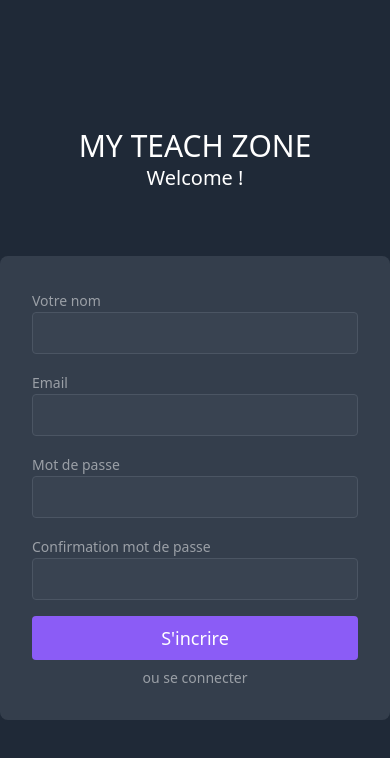
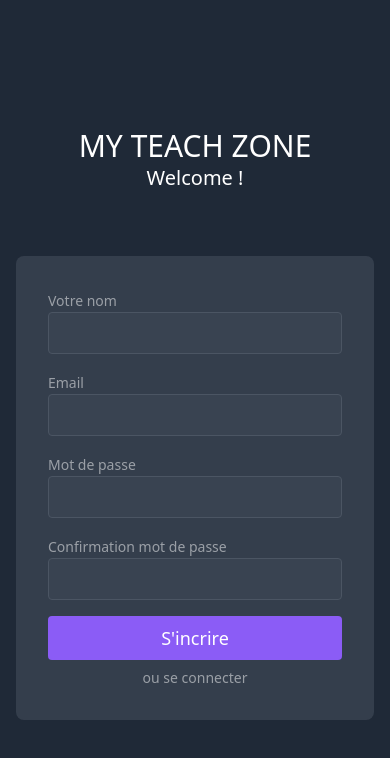
Before and after one commit to Rabire/my-teach-zone, a React (Vite) app: page /register in a window 390 px wide. Shown: the top 758 px of the page. Built offline with nearby package versions, Linux system fonts and the light colour scheme.

Commit message:
styles: gest layout responsive

```diff
--- a/src/pages/Login.tsx
+++ b/src/pages/Login.tsx
@@ -30,12 +30,12 @@ const Login = () => {
   const firstError = Object.values(errors)[0];
 
   return (
-    <main>
+    <main className="flex flex-col items-center">
       <h1 className="mt-32 text-center text-3xl">MY TEACH ZONE</h1>
       <h2 className="mb-16 text-center text-xl">Welcome back !</h2>
 
       <form
-        className="bg-gray-600/50 rounded-lg p-8 flex flex-col max-w-md mx-auto"
+        className="bg-gray-600/50 rounded-lg p-8 flex flex-col max-w-md mx-4"
         onSubmit={handleSubmit(onSubmit)}
       >
         <div className="relative mb-4">
--- a/src/pages/Register.tsx
+++ b/src/pages/Register.tsx
@@ -43,12 +43,12 @@ const Register = () => {
   const firstError = Object.values(errors)[0];
 
   return (
-    <main>
+    <main className="flex flex-col items-center">
       <h1 className="mt-32 text-center text-3xl">MY TEACH ZONE</h1>
       <h2 className="mb-16 text-center text-xl">Welcome !</h2>
 
       <form
-        className="bg-gray-600/50 rounded-lg p-8 flex flex-col max-w-md mx-auto"
+        className="bg-gray-600/50 rounded-lg p-8 flex flex-col max-w-md mx-4"
         onSubmit={handleSubmit(onSubmit)}
       >
         <div className="relative mb-4">
```
